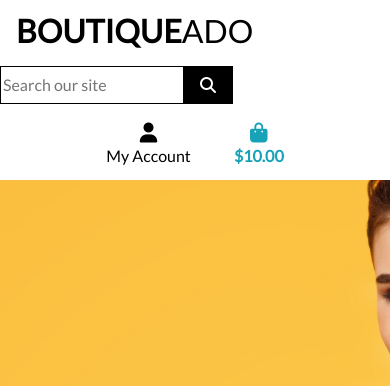
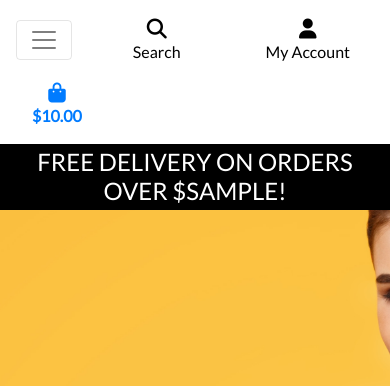
Before and after one commit to mkthewlis/boutique-ado, a Django app: template templates/base.html in a window 390 px wide. Shown: the top 386 px of the page. Run offline with Django 3.2, Linux system fonts and the light colour scheme; the template is opened without the code that fills it: most values are stand-ins (such as "Sample title", 1, 10 or a date in 2020); some libraries are stand-ins or nearby versions.

Commit message:
added mobile header and main nav bar

```diff
--- a/static/css/base.css
+++ b/static/css/base.css
@@ -56,6 +56,10 @@ body {
     border: 1px solid black !important;
 }
 
+.bg-black{
+    background-color: #000 !important;
+}
+
 /* -------------------------------- Media Queries */
 
 /* Slightly larger container on xl screens */
--- a/templates/base.html
+++ b/templates/base.html
@@ -34,17 +34,17 @@
     <title>Boutique Ado {% block extra_title %}{% endblock %}</title>
   </head>
   <body>
-    <header class="container-fluid fixed-top"></header>
-        <div id="topnav" class="row bg-white pt-lg-2 d-nine d-lg-flex">
+    <header class="container-fluid fixed-top">
+        <div id="topnav" class="row bg-white pt-lg-2 d-none d-lg-flex">
             <div class="col-12 col-lg-4 my-auto py-1 py-lg-0 text-center text-lg-left">
                 <a href="{% url 'home' %}" class="nav-link main-logo-link">
-                    <h2 class="logo-font text-black my-0"><strong>Boutique</strong>Ado</h2>
+                    <h2 class="logo-font text-black my-0"><strong>Boutique</strong> Ado</h2>
                 </a>
             </div>
             <div class="col-12 col-lg-4 my-auto py-1 py-lg-0">
                 <form method="GET" action="">
                     <div class="input-group w-100">
-                        <input class="from-control border border-black rounded-0" type="text" name="q" placeholder="Search our site">
+                        <input class="form-control border border-black rounded-0" type="text" name="q" placeholder="Search our site">
                         <div class="input-group-append">
                             <button class="form-control btn btn-black border border-black rounded-0" type="submit">
                                 <span class="icon">
@@ -94,6 +94,21 @@
                 </ul>
             </div>
         </div>
+        <div class="row bg-white">
+            <nav class="navbar navbar-expand-lg navbar-light w-100">
+                <button class="navbar-toggler" type="button" data-toggle="collapse" data-target="#main-nav" aria-controls="main-nav" aria-expanded="false" aria-label="Toggle navigation">
+                    <span class="navbar-toggler-icon"></span>
+                </button>
+                {% include 'includes/mobile-top-header.html' %}
+                {% include 'includes/main-nav.html' %}
+            </nav>
+        </div>
+        <div id="delivery-banner" class="row text-center">
+            <div class="col bg-black text-white">
+                <h4 class="logo-font my-1">Free delivery on orders over ${{ free_shipping_threshold }}!</h4>
+            </div>
+        </div>
+    </header>
     {% if messages %}
         <div class="message-container"></div>
     {% endif %}
--- /dev/null
+++ b/templates/includes/mobile-top-header.html
@@ -0,0 +1,56 @@
+<li class="list-inline-item">
+    <a class="text-black nav-link d-block d-lg-none" href="#" id="mobile-search" data-toggle="dropdown" aria-haspopup="true" aria-expanded="false">
+        <div class="text-center">
+            <div><i class="fas fa-search fa-lg"></i></div>
+            <p class="my-0">Search</p>
+        </div>
+    </a>
+    <div class="dropdown-menu border-0 w-100 p-3 rounded-0 my-0" aria-labelledby="mobile-search">
+        <form class="form" method="GET" action="">
+            <div class="input-group w-100">
+                <input class="form-control border border-black rounded-0" type="text" name="q" placeholder="Search our site">
+                <div class="input-group-append">
+                    <button class="form-control form-control btn btn-black border border-black rounded-0" type="submit">
+                        <span class="icon">
+                            <i class="fas fa-search"></i>
+                        </span>
+                    </button>
+                </div>
+            </div>
+        </form>
+    </div>
+</li>
+<li class="list-inline-item dropdown">
+    <a class="text-black nav-link d-block d-lg-none" href="#" id="user-options" data-toggle="dropdown" aria-haspopup="true" aria-expanded="false">
+        <div class="text-center">
+            <div><i class="fas fa-user fa-lg"></i></div>
+            <p class="my-0">My Account</p>
+        </div>
+    </a>
+    <div class="dropdown-menu border-0" aria-labelledby="user-options">
+        {% if request.user.is_authenticated %}
+            {% if request.user.is_superuser %}
+                <a href="{% url 'account_logout' %}" class="dropdown-item">Product Management</a>
+            {% endif %}
+            <a href="" class="dropdown-item">My Profile</a>
+            <a href="{% url 'account_logout' %}" class="dropdown-item">Logout</a>
+        {% else %}
+            <a href="{% url 'account_signup' %}" class="dropdown-item">Register</a>
+            <a href="{% url 'account_login' %}" class="dropdown-item">Login</a>
+        {% endif %}
+    </div>
+</li>
+<li class="list-inline-item">
+    <a class="{% if grand_total %}text-primary font-weight-bold{% else %}text-black{% endif %} nav-link d-block d-lg-none" href="">
+        <div class="text-center">
+            <div><i class="fas fa-shopping-bag fa-lg"></i></div>
+            <p class="my-0">
+                {% if grand_total %}
+                    ${{ grand_total|floatformat:2 }}
+                {% else %}
+                    $0.00
+                {% endif %}
+            </p>
+        </div>
+    </a>
+</li>
```
Also changed, not shown: templates/includes/main-nav.html (added, +50 -0 lines).
